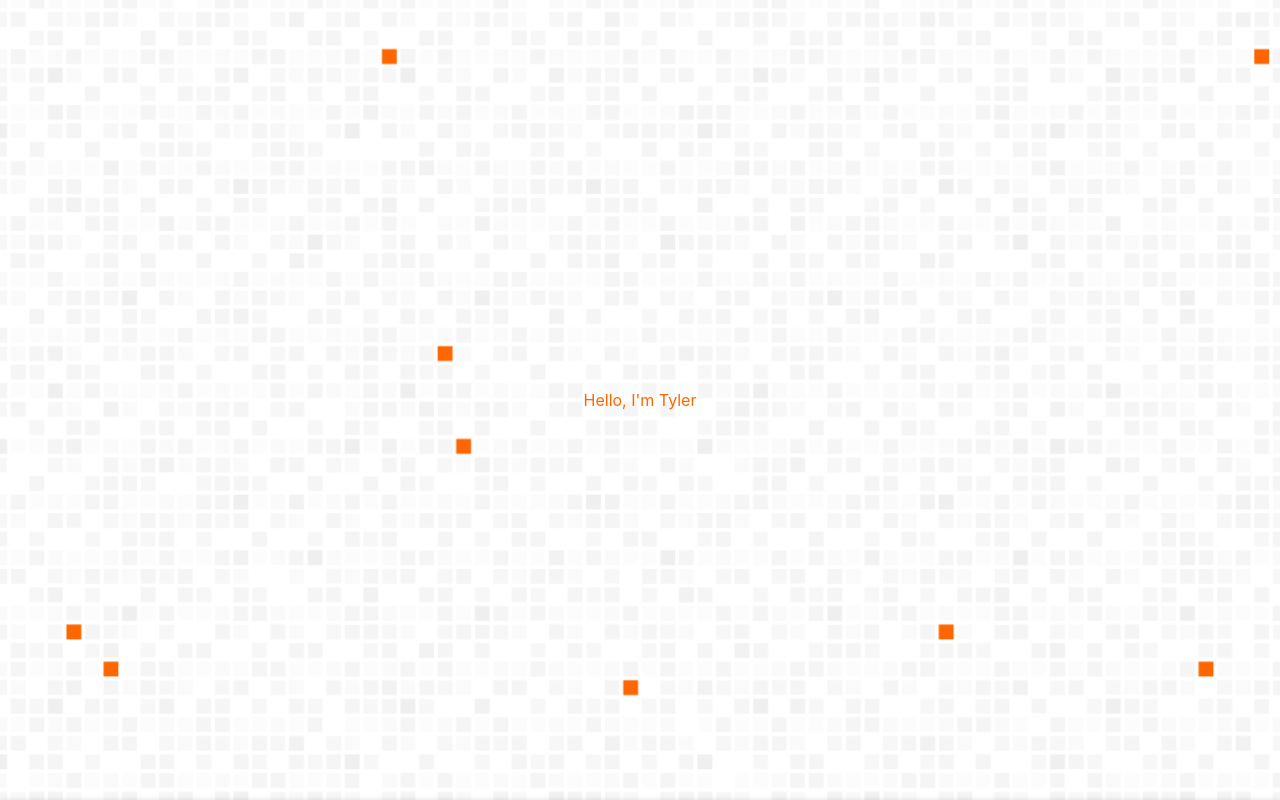
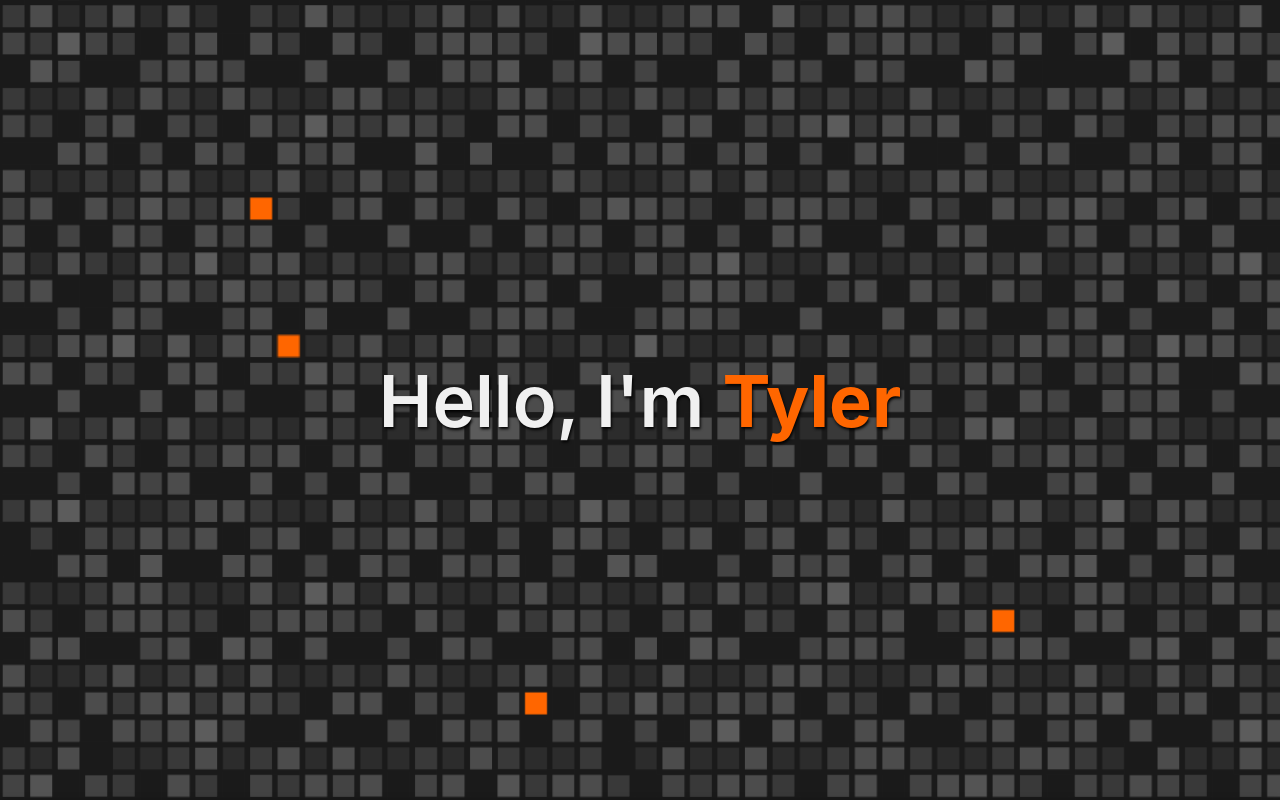
Before and after one commit to tfilewic/portfolio, a React (Create React App) app: page / in a window 1280 px wide. Shown: the top 800 px of the page. Built offline with nearby package versions, Linux system fonts and the light colour scheme.

Commit message:
Update pattern and colors to dark

```diff
--- a/src/App.css
+++ b/src/App.css
@@ -1,23 +1,22 @@
-.background {
-  position: fixed;
-  top: 0;
-  left: 0;
+.app {
   z-index: 0;
-  width: 100vw;
-  height: 100vh;
-  pointer-events: none;
-  overflow: hidden;
+  background: linear-gradient(-45deg, #1a1a1a, #202020, #1a1a1a);
+  background-size: 400% 400%;
+  animation: gradientShift 15s ease infinite;
 }
 
-
-
+@keyframes gradientShift {
+  0%   { background-position: 0% 50%; }
+  50%  { background-position: 100% 50%; }
+  100% { background-position: 0% 50%; }
+}
 
 .page {
   height: 100dvh;
   display: flex;
   justify-content: center;
   align-items: center;
-  color: #FF6600;
+  color: #f0f0f0;
   size: x-large;
   z-index: 200;
 }
@@ -26,22 +25,18 @@
   position: sticky;
   top: 0;
   z-index: 1000;
-
   padding: 0.2rem 1.5rem;
-  background: linear-gradient(to right, #e5e5e5, #d4d4d4);
-  font-weight: 650;
-  font-size: 1.3rem;
-  box-shadow: 0 2px 8px rgba(0, 0, 0, 0.2);
-
+  background: linear-gradient(to right, #1f1f1f, #2a2a2a);
+  box-shadow: 0 2px 8px rgba(0, 0, 0, 0.4);
   display: flex;
   justify-content: flex-end;
   gap: 1rem;
-
 }
 
 .navbar a {
-  color: white;
-  text-decoration: none;
+  font-weight: 650;
+  font-size: 1.3rem;
+  color: #e0e0e0;
   padding: 0.5rem;
   border-radius: 4px;
 }
@@ -49,7 +44,6 @@
 .navbar a.active {
   color: #FF6600;
   font-weight: 800;
-
 }
 
 .navbar a:hover {
@@ -59,14 +53,20 @@
 
 
 .welcome {
-
   height: 100dvh;
   display: flex;
   justify-content: center;
   align-items: center;
+  color: #f0f0f0;
+  text-shadow: 1px 2px 3px #000;
+  font-weight: 625;
+  font-size: 4.5rem;
+  z-index: 100;
+}
+
+.welcome-name {
   color: #FF6600;
-  size: xx-large;
-  z-index: 100;
+  font-weight: 675;
 }
 
 .welcome-background {
--- a/src/App.js
+++ b/src/App.js
@@ -1,6 +1,5 @@
 
 import './App.css';
-import Background from './components/Background';
 import WelcomeBackground from './components/WelcomeBackground';
 import Welcome from './components/Welcome';
 import NavBar from './components/NavBar';
@@ -11,7 +10,7 @@ import Contact from './components/Contact';
 
 function App() {
   return (
-    <>
+    <div className="app">
 
       <div>
         <WelcomeBackground />
@@ -19,9 +18,7 @@ function App() {
       <div id="welcome" className="welcome">
         <Welcome />
       </div>
-      <div className="background">
-        <Background />
-      </div>
+
       <NavBar />
       <div id="projects" className="page">
         <Project />
@@ -33,7 +30,7 @@ function App() {
       <div id="contact" className="page">
         <Contact />
       </div>
-    </>
+    </div>
   );
 }
 
--- a/src/components/Welcome.js
+++ b/src/components/Welcome.js
@@ -1,8 +1,8 @@
 function Welcome() {
   return (
     <div className="welcome">
-        <p className="header">
-            <span>Hello, I'm</span> <span>Tyler</span>
+        <p>
+            <span>Hello, I'm</span> <span className='welcome-name'>Tyler</span>
         </p>
     </div>
   );
--- a/src/components/WelcomeBackground.js
+++ b/src/components/WelcomeBackground.js
@@ -10,113 +10,109 @@ function WelcomeBackground() {
                 preserveAspectRatio="xMidYMid slice"
                 style={{ width: '100%', height: '100%', display: 'block' }}
             >
-                <rect fill='#ffffff' width='2000' height='1500' />
+                <rect fill="#1A1A1A" width="2000" height="1500" />
                 <defs>
-                    <rect stroke='#ffffff' stroke-width='0.2' width='1' height='1' id='s' />
-                    <pattern id='a' width='3' height='3' patternUnits='userSpaceOnUse' patternTransform='scale(29) translate(-965.52 -724.14)'>
-                        <use fill='#fcfcfc' href='#s' y='2' />
-                        <use fill='#fcfcfc' href='#s' x='1' y='2' />
-                        <use fill='#fafafa' href='#s' x='2' y='2' />
-                        <use fill='#fafafa' href='#s' />
-                        <use fill='#f7f7f7' href='#s' x='2' />
-                        <use fill='#f7f7f7' href='#s' x='1' y='1' />
+                    <rect stroke="#1A1A1A" strokeWidth="0.2" width="1" height="1" id="s" />
+                    <pattern id="a" width="3" height="3" patternUnits="userSpaceOnUse" patternTransform="scale(42.95) translate(-980 -737)">
+                        <use fill="#2c2c2c" href="#s" y="2" />
+                        <use fill="#2c2c2c" href="#s" x="1" y="2" />
+                        <use fill="#393939" href="#s" x="2" y="2" />
+                        <use fill="#393939" href="#s" />
+                        <use fill="#434343" href="#s" x="2" />
+                        <use fill="#434343" href="#s" x="1" y="1" />
                     </pattern>
-                    <pattern id='b' width='7' height='11' patternUnits='userSpaceOnUse' patternTransform='scale(29) translate(-965.52 -724.14)'>
-                        <g fill='#f5f5f5'>
-                            <use href='#s' />
-                            <use href='#s' y='5' />
-                            <use href='#s' x='1' y='10' />
-                            <use href='#s' x='2' y='1' />
-                            <use href='#s' x='2' y='4' />
-                            <use href='#s' x='3' y='8' />
-                            <use href='#s' x='4' y='3' />
-                            <use href='#s' x='4' y='7' />
-                            <use href='#s' x='5' y='2' />
-                            <use href='#s' x='5' y='6' />
-                            <use href='#s' x='6' y='9' />
+                    <pattern id="b" width="7" height="11" patternUnits="userSpaceOnUse" patternTransform="scale(42.95) translate(-980 -737)">
+                        <g fill="#4c4c4c">
+                            <use href="#s" />
+                            <use href="#s" y="5" />
+                            <use href="#s" x="1" y="10" />
+                            <use href="#s" x="2" y="1" />
+                            <use href="#s" x="2" y="4" />
+                            <use href="#s" x="3" y="8" />
+                            <use href="#s" x="4" y="3" />
+                            <use href="#s" x="4" y="7" />
+                            <use href="#s" x="5" y="2" />
+                            <use href="#s" x="5" y="6" />
+                            <use href="#s" x="6" y="9" />
                         </g>
                     </pattern>
-                    <pattern id='h' width='5' height='13' patternUnits='userSpaceOnUse' patternTransform='scale(29) translate(-965.52 -724.14)'>
-                        <g fill='#f5f5f5'>
-                            <use href='#s' y='5' />
-                            <use href='#s' y='8' />
-                            <use href='#s' x='1' y='1' />
-                            <use href='#s' x='1' y='9' />
-                            <use href='#s' x='1' y='12' />
-                            <use href='#s' x='2' />
-                            <use href='#s' x='2' y='4' />
-                            <use href='#s' x='3' y='2' />
-                            <use href='#s' x='3' y='6' />
-                            <use href='#s' x='3' y='11' />
-                            <use href='#s' x='4' y='3' />
-                            <use href='#s' x='4' y='7' />
-                            <use href='#s' x='4' y='10' />
+                    <pattern id="h" width="5" height="13" patternUnits="userSpaceOnUse" patternTransform="scale(42.95) translate(-980 -737)">
+                        <g fill="#4c4c4c">
+                            <use href="#s" y="5" />
+                            <use href="#s" y="8" />
+                            <use href="#s" x="1" y="1" />
+                            <use href="#s" x="1" y="9" />
+                            <use href="#s" x="1" y="12" />
+                            <use href="#s" x="2" />
+                            <use href="#s" x="2" y="4" />
+                            <use href="#s" x="3" y="2" />
+                            <use href="#s" x="3" y="6" />
+                            <use href="#s" x="3" y="11" />
+                            <use href="#s" x="4" y="3" />
+                            <use href="#s" x="4" y="7" />
+                            <use href="#s" x="4" y="10" />
                         </g>
                     </pattern>
-                    <pattern id='c' width='17' height='13' patternUnits='userSpaceOnUse' patternTransform='scale(29) translate(-965.52 -724.14)'>
-                        <g fill='#f2f2f2'>
-                            <use href='#s' y='11' />
-                            <use href='#s' x='2' y='9' />
-                            <use href='#s' x='5' y='12' />
-                            <use href='#s' x='9' y='4' />
-                            <use href='#s' x='12' y='1' />
-                            <use href='#s' x='16' y='6' />
+                    <pattern id="c" width="17" height="13" patternUnits="userSpaceOnUse" patternTransform="scale(42.95) translate(-980 -737)">
+                        <g fill="#545454">
+                            <use href="#s" y="11" />
+                            <use href="#s" x="2" y="9" />
+                            <use href="#s" x="5" y="12" />
+                            <use href="#s" x="9" y="4" />
+                            <use href="#s" x="12" y="1" />
+                            <use href="#s" x="16" y="6" />
                         </g>
                     </pattern>
-                    <pattern id='d' width='19' height='17' patternUnits='userSpaceOnUse' patternTransform='scale(29) translate(-965.52 -724.14)'>
-                        <g fill='#ffffff'>
-                            <use href='#s' y='9' />
-                            <use href='#s' x='16' y='5' />
-                            <use href='#s' x='14' y='2' />
-                            <use href='#s' x='11' y='11' />
-                            <use href='#s' x='6' y='14' />
+                    <pattern id="d" width="19" height="17" patternUnits="userSpaceOnUse" patternTransform="scale(42.95) translate(-980 -737)">
+                        <g fill="#1A1A1A">
+                            <use href="#s" y="9" />
+                            <use href="#s" x="16" y="5" />
+                            <use href="#s" x="14" y="2" />
+                            <use href="#s" x="11" y="11" />
+                            <use href="#s" x="6" y="14" />
                         </g>
-                        <g fill='#efefef'>
-                            <use href='#s' x='3' y='13' />
-                            <use href='#s' x='9' y='7' />
-                            <use href='#s' x='13' y='10' />
-                            <use href='#s' x='15' y='4' />
-                            <use href='#s' x='18' y='1' />
+                        <g fill="#5c5c5c">
+                            <use href="#s" x="3" y="13" />
+                            <use href="#s" x="9" y="7" />
+                            <use href="#s" x="13" y="10" />
+                            <use href="#s" x="15" y="4" />
+                            <use href="#s" x="18" y="1" />
                         </g>
                     </pattern>
-                    <pattern id='e' width='47' height='53' patternUnits='userSpaceOnUse' patternTransform='scale(29) translate(-965.52 -724.14)'>
-                        <g fill='#FF6600'>
-                            <use href='#s' x='2' y='5' />
-                            <use href='#s' x='16' y='38' />
-                            <use href='#s' x='46' y='42' />
-                            <use href='#s' x='29' y='20' />
+                    <pattern id="e" width="47" height="53" patternUnits="userSpaceOnUse" patternTransform="scale(42.95) translate(-980 -737)">
+                        <g fill="#F60">
+                            <use href="#s" x="2" y="5" />
+                            <use href="#s" x="16" y="38" />
+                            <use href="#s" x="46" y="42" />
+                            <use href="#s" x="29" y="20" />
                         </g>
                     </pattern>
-                    <pattern id='f' width='59' height='71' patternUnits='userSpaceOnUse' patternTransform='scale(29) translate(-965.52 -724.14)'>
-                        <g fill='#FF6600'>
-                            <use href='#s' x='33' y='13' />
-                            <use href='#s' x='27' y='54' />
-                            <use href='#s' x='55' y='55' />
+                    <pattern id="f" width="59" height="71" patternUnits="userSpaceOnUse" patternTransform="scale(42.95) translate(-980 -737)">
+                        <g fill="#F60">
+                            <use href="#s" x="33" y="13" />
+                            <use href="#s" x="27" y="54" />
+                            <use href="#s" x="55" y="55" />
                         </g>
                     </pattern>
-                    <pattern id='g' width='139' height='97' patternUnits='userSpaceOnUse' patternTransform='scale(29) translate(-965.52 -724.14)'>
-                        <g fill='#FF6600'>
-                            <use href='#s' x='11' y='8' />
-                            <use href='#s' x='51' y='13' />
-                            <use href='#s' x='17' y='73' />
-                            <use href='#s' x='99' y='57' />
+                    <pattern id="g" width="139" height="97" patternUnits="userSpaceOnUse" patternTransform="scale(42.95) translate(-980 -737)">
+                        <g fill="#F60">
+                            <use href="#s" x="11" y="8" />
+                            <use href="#s" x="51" y="13" />
+                            <use href="#s" x="17" y="73" />
+                            <use href="#s" x="99" y="57" />
                         </g>
                     </pattern>
                 </defs>
-                <rect fill='url(#a)' width='100%' height='100%' />
-                <rect fill='url(#b)' width='100%' height='100%' />
-                <rect fill='url(#h)' width='100%' height='100%' />
-                <rect fill='url(#c)' width='100%' height='100%' />
-                <rect fill='url(#d)' width='100%' height='100%' />
-                <rect fill='url(#e)' width='100%' height='100%' />
-                <rect fill='url(#f)' width='100%' height='100%' />
-                <rect fill='url(#g)' width='100%' height='100%' />
+                <rect fill="url(#a)" width="100%" height="100%" />
+                <rect fill="url(#b)" width="100%" height="100%" />
+                <rect fill="url(#h)" width="100%" height="100%" />
+                <rect fill="url(#c)" width="100%" height="100%" />
+                <rect fill="url(#d)" width="100%" height="100%" />
+                <rect fill="url(#e)" width="100%" height="100%" />
+                <rect fill="url(#f)" width="100%" height="100%" />
+                <rect fill="url(#g)" width="100%" height="100%" />
             </svg>
-
-
         </div>
-
-
     );
 }
 
```
Also changed, not shown: src/components/Background.js (deleted, +0 -12 lines).
